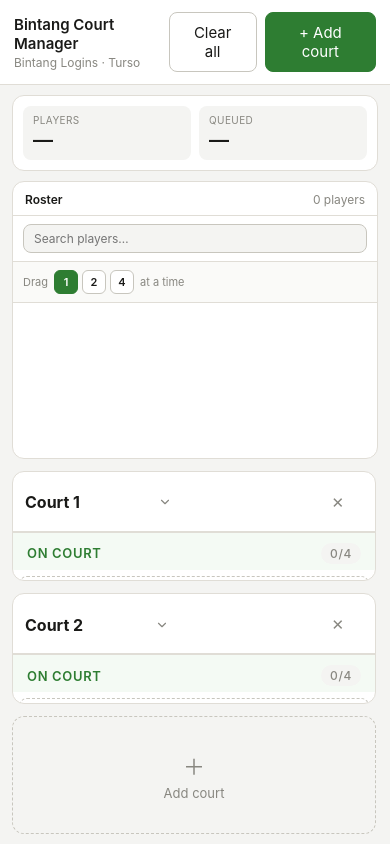
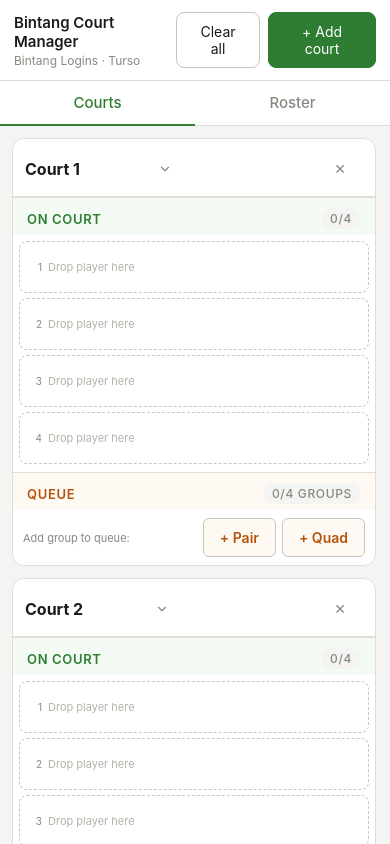
Before and after one commit to maijordan/jonstrikersite, a website: page index.html in a window 390 px wide. Drawn offline with nearby package versions, Linux system fonts and the light colour scheme; no server answers.

Commit message:
Change for mobile viewing

```diff
--- a/Style.css
+++ b/Style.css
@@ -716,24 +716,72 @@ body {
 
 #toast.show { opacity: 1; }
 
+/* ── Tab bar (mobile only) ── */
+#tab-bar {
+    display: none;
+}
+
 /* ── Responsive ── */
-@media (max-width: 1100px) {
+@media (max-width: 900px) {
+
+    #tab-bar {
+        display: flex;
+        flex-shrink: 0;
+        border-bottom: 1px solid #e0ddd6;
+        background: #ffffff;
+    }
+
+    .tab-btn {
+        flex: 1;
+        padding: 12px;
+        border: none;
+        background: transparent;
+        font-size: 15px;
+        font-weight: 500;
+        font-family: inherit;
+        color: #888780;
+        cursor: pointer;
+        border-bottom: 2px solid transparent;
+        margin-bottom: -1px;
+    }
+
+    .tab-btn.tab-active {
+        color: #2e7d32;
+        border-bottom-color: #2e7d32;
+    }
+
     #main-layout {
+        display: block;
+        padding: 12px;
+        overflow-y: auto;
+        height: calc(100vh - 100px);
+    }
+
+    #courts-area {
+        height: auto;
+        min-height: 0;
+    }
+
+    #courts-grid {
         grid-template-columns: 1fr;
-        grid-template-rows: 1fr 1fr;
-        gap: 12px;
-        padding: 10px 12px;
-        height: calc(100vh - 60px);
+        overflow-y: visible;
     }
-    #sidebar { order: -1; height: auto; min-height: 0; overflow: hidden; display: flex; flex-direction: column; }
-    #courts-area { height: auto; min-height: 0; overflow: hidden; }
+
+    #sidebar {
+        height: auto;
+        min-height: 0;
+    }
+
+    #roster-card {
+        max-height: calc(100vh - 160px);
+    }
 
     body { font-size: 15px; }
 
     #app-header { padding: 12px 14px; }
     #header-title { font-size: 15px; }
 
-    .btn { padding: 10px 18px; font-size: 15px; }
+    .btn { padding: 10px 16px; font-size: 14px; }
 
     .gym-select { font-size: 16px; }
     .court-timer { font-size: 13px; padding: 4px 10px; }
@@ -747,7 +795,7 @@ body {
 
     .queue-slots { padding: 6px 6px 8px; }
 
-    .draggable { padding: 10px 10px; gap: 10px; }
+    .draggable { padding: 10px; gap: 10px; }
     .player-avatar { width: 34px; height: 34px; font-size: 12px; }
     .col-username { font-size: 14px; }
     .col-password { font-size: 13px; }
--- a/index.html
+++ b/index.html
@@ -17,6 +17,11 @@
         <button class="btn" onclick="clearAllCourts()">Clear all</button>
         <button class="btn btn-primary" onclick="addCourt()">+ Add court</button>
     </div>
+</div>
+
+<div id="tab-bar">
+    <button class="tab-btn tab-active" onclick="switchTab('courts')">Courts</button>
+    <button class="tab-btn" onclick="switchTab('roster')">Roster</button>
 </div>
 
 <div id="main-layout">
@@ -61,5 +66,23 @@
 
 <script src="https://cdn.jsdelivr.net/npm/interactjs/dist/interact.min.js"></script>
 <script src="index.js"></script>
+<script>
+    function switchTab(tab) {
+        const courts = document.getElementById('courts-area');
+        const sidebar = document.getElementById('sidebar');
+        const btns = document.querySelectorAll('.tab-btn');
+        if (tab === 'courts') {
+            courts.style.display = '';
+            sidebar.style.display = 'none';
+            btns[0].classList.add('tab-active');
+            btns[1].classList.remove('tab-active');
+        } else {
+            courts.style.display = 'none';
+            sidebar.style.display = '';
+            btns[0].classList.remove('tab-active');
+            btns[1].classList.add('tab-active');
+        }
+    }
+</script>
 </body>
 </html>
```
